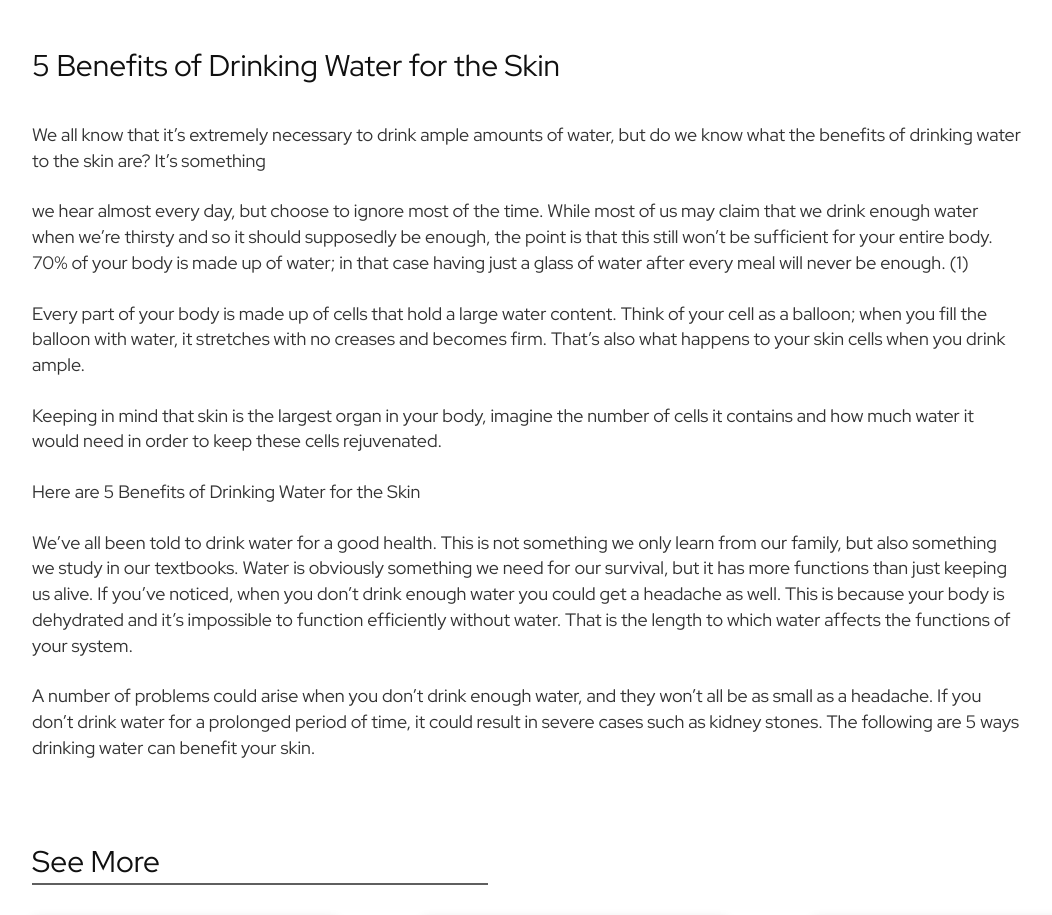
After one commit to amitpandey0107/cureskin, a PHP site: page /single-blog.html in a window 1280 px wide. The commit adds this page. Shown: the part 726-1641 px from the top of the page, without its empty margins (38-1090 px from the left). Run offline with PHP 8.4, Linux system fonts and the light colour scheme.

Commit message:
created single blog page

```diff
--- a/assets/css/style.css
+++ b/assets/css/style.css
@@ -928,3 +928,87 @@ BLOG
     font-weight: bold;
     text-transform: uppercase;
 }
+
+
+/* ==========================
+SINGLE BLOG PAGE
+============================ */
+.innerBlogWrap{
+    position: relative;
+}
+.innerBlogWrap .innerBlogImage{
+    margin-bottom: 50px;
+}
+.innerBlogWrap .innerBlogImage img{
+    height: 500px;
+    width: 100%;
+    object-fit: cover;
+    object-position: top;
+}
+.innerBlogWrap .titleblog {
+    font-family: 'Red Hat Display', sans-serif;
+    color: #101010;
+    margin-bottom: 40px;
+}
+.innerBlogWrap .contentBlog {
+    font-family: 'Red Hat Display', sans-serif;
+    font-size: 18px;
+    padding-right: 150px;
+}
+.innerBlogWrap .contentBlog p{
+    margin-bottom: 25px;
+}
+.blogseemore {
+    margin-top: 60px;
+}
+.blogseemore .moretitle {
+    font-family: 'Red Hat Display', sans-serif;
+    color: #101010;
+    margin-bottom: 40px;
+    position: relative;
+}
+.blogseemore .moretitle:after {
+    content: '';
+    background-color: #5F5F5F;
+    height: 2px;
+    width: 40%;
+    position: absolute;
+    bottom: -7px;
+    left: 0;
+}
+.blogboxv2{
+    min-height: 200px;
+    box-shadow: 0px 3px 12px -2px rgba(0,0,0,0.3);
+    width: 85%;
+    display: inline-block;
+    position: relative;
+}
+.blogboxv2 .blogImagev2 {
+
+}
+.blogboxv2 .blogImagev2 img{
+    height: 300px;
+    width: 100%;
+    object-fit: cover;
+    object-position: top;
+}
+.blogContentv2 .textCenterv2{
+    text-align: center;
+}
+.blogboxv2 .blogTextv2 {
+    text-align: left;
+    padding: 30px 20px;
+}
+.blogboxv2 .btitlev2 {
+    font-family: 'Noto Sans', sans-serif;
+    font-size: 18px;
+    font-weight: 300;
+    padding: 25px 10px;
+    position: absolute;
+    bottom: 0;
+    background: rgba(255,255,255,0.8);
+}
+.blogboxv2 p{
+    font-family: 'Noto Sans', sans-serif;
+    font-size: 16px;
+}
--- /dev/null
+++ b/single-blog.html
@@ -0,0 +1,207 @@
+<!DOCTYPE html>
+<html lang="en">
+
+<head>
+    <meta charset="UTF-8">
+    <meta name="viewport" content="width=device-width, initial-scale=1.0">
+    <meta http-equiv="X-UA-Compatible" content="ie=edge">
+    <meta name="description" content="Cureskin">
+    <meta name="keywords" content="Cureskin">
+    <meta name="author" content="Cureskin">
+    <title>Cureskin</title>
+
+    <link href="https://fonts.googleapis.com/css?family=Noto+Sans&display=swap" rel="stylesheet">
+    <link href="https://fonts.googleapis.com/css?family=Roboto:300,400,500,700,900&display=swap" rel="stylesheet">
+    <link href="https://fonts.googleapis.com/css?family=Red+Hat+Display&display=swap" rel="stylesheet">
+    <link rel="stylesheet" href="https://stackpath.bootstrapcdn.com/font-awesome/4.7.0/css/font-awesome.min.css">
+    <link rel="stylesheet" href="assets/bootstrap/css/bootstrap.min.css">
+    <link rel="stylesheet" href="assets/fontawesome/css/fontawesome.min.css">
+    <link rel="stylesheet" href="assets/OwlCarousel2/dist/assets/owl.carousel.min.css">
+    <link rel="stylesheet" href="assets/css/animate.min.css">
+    <link rel="stylesheet" href="assets/css/style.css">
+    <link rel="stylesheet" href="assets/css/responsive.css">
+
+    <script src="assets/js/jquery-1.11.3.min.js"></script>
+    <script src="assets/bootstrap/js/bootstrap.min.js"></script>
+    <script src="assets/OwlCarousel2/dist/owl.carousel.min.js"></script>
+    <script src="assets/js/wow.min.js"></script>
+    <script src="assets/js/script.js"></script>
+
+</head>
+
+<body>
+
+    <!-- =========================================
+    HEADER
+    ========================================== -->
+    <div class="topBackground"></div>
+    <header class="siteHeader">
+        <div class="container">
+            <div class="row">
+                <div class="col-sm-4 col-md-4 col-lg-4">
+                    <div class="siteLogo">
+                        <a href="javascript:;">
+                            <img src="assets/images/logo2x.png" alt="Cureskin Logo">
+                        </a>
+                    </div>
+                </div>
+                <div class="col-sm-8 col-md-8 col-lg-8">
+                    <nav class="topMenu">
+                        <ul class="mainMenu">
+                            <li class="menuItem"><a href="javascript:;">How we work</a></li>
+                            <li class="menuItem"><a href="javascript:;">Why us</a></li>
+                            <li class="menuItem"><a href="javascript:;">Reviews</a></li>
+                            <li class="menuItem"><a href="javascript:;">Try on whatsapp</a></li>
+                            <li class="menuItem download"><a href="javascript:;">Download app now</a></li>
+                        </ul>
+                    </nav>
+                </div>
+            </div>
+        </div>
+    </header>
+
+    <div class="space"></div>
+
+    <!-- =========================================
+    BLOG CONTENT
+    ========================================== -->
+    <section class="innerBlogWrap">
+        <div class="container">
+            <div class="row">
+                <div class="col-sm-12">
+                    <div class="innerBlogImage">
+                        <img src="assets/img/blogbig.png" alt="Blog Image">
+                    </div>
+                    <h2 class="titleblog">5 Benefits of Drinking Water for the Skin</h2>
+                    <div class="contentBlog">
+                        <p>We all know that it’s extremely necessary to drink ample amounts of water, but do we know
+                            what the benefits of drinking water to
+                            the skin are? It’s something </p>
+                        <p>we hear almost every day, but choose to ignore most of the time. While most of us may claim
+                            that we drink enough water when
+                            we’re thirsty and so it should supposedly be enough, the point is that this still won’t be
+                            sufficient for your entire body. 70% of your
+                            body is made up of water; in that case having just a glass of water after every meal will
+                            never be enough. (1)
+                        </p>
+                        <p>Every part of your body is made up of cells that hold a large water content. Think of your
+                            cell as a balloon; when you fill the balloon
+                            with water, it stretches with no creases and becomes firm. That’s also what happens to your
+                            skin cells when you drink ample.
+                        </p>
+                        <p>Keeping in mind that skin is the largest organ in your body, imagine the number of cells it
+                            contains and how much water it would
+                            need in order to keep these cells rejuvenated.
+                        </p>
+                        <p>Here are 5 Benefits of Drinking Water for the Skin
+                        </p>
+                        <p>We’ve all been told to drink water for a good health. This is not something we only learn
+                            from our family, but also something we
+                            study in our textbooks. Water is obviously something we need for our survival, but it has
+                            more functions than just keeping us alive.
+                            If you’ve noticed, when you don’t drink enough water you could get a headache as well. This
+                            is because your body is dehydrated
+                            and it’s impossible to function efficiently without water. That is the length to which water
+                            affects the functions of your system.
+                        </p>
+                        <p> A number of problems could arise when you don’t drink enough water, and they won’t all be as
+                            small as a headache. If you don’t
+                            drink water for a prolonged period of time, it could result in severe cases such as kidney
+                            stones. The following are 5 ways drinking
+                            water can benefit your skin. </p>
+                    </div>
+                </div>
+            </div>
+        </div>
+    </section>
+
+    <!-- =========================================
+    BLOG SEE MORE
+    ========================================== -->
+    <div class="blogseemore">
+        <div class="container">
+            <div class="row">
+                <div class="col-sm-12">
+                    <h2 class="moretitle">See More</h2>
+                </div>
+            </div>
+            <div class="row">
+                <div class="col-sm-4">
+                    <div class="blogboxv2">
+                        <div class="blogImagev2">
+                            <img src="assets/img/blog1-2x.png" alt="Blog ">
+                        </div>
+                        <h4 class="btitlev2">5 Benefits of Drinking Water for the Skin</h4>
+
+                    </div>
+                </div>
+
+                <div class="col-sm-4">
+                    <div class="blogboxv2">
+                        <div class="blogImagev2">
+                            <img src="assets/img/blog2-2x.png" alt="Blog ">
+                        </div>
+                        <h4 class="btitlev2">Reasons for Dandruff: 5 things you need to know</h4>
+
+                    </div>
+                </div>
+
+                <div class="col-sm-4">
+                    <div class="blogboxv2">
+                        <div class="blogImagev2">
+                            <img src="assets/img/blog3-2x.png" alt="Blog ">
+                        </div>
+                        <h4 class="btitlev2">What Causes Dark Spots On the face..</h4>
+
+                    </div>
+                </div>
+            </div>
+        </div>
+    </div>
+
+
+    <!-- =========================================
+    FOOTER
+    ========================================== -->
+    <footer class="sitefooter">
+        <div class="container">
+            <div class="row">
+                <div class="col-sm-12">
+                    <div class="footerwrap">
+                        <div class="footerlogowrap">
+                            <a href="javascript:;"><img src="assets/img/logofooter2x.png" alt=""></a>
+                        </div>
+                        <div class="footertxt">Feel better and more confident with CureSkin, your very own Skin and Hair
+                            Specialist. Download the app now!</div>
+                        <ul class="footerlink">
+                            <li>
+                                <a href="javascript:;">
+                                    <img src="assets/images/googlePlay2x.png" alt="Play Store">
+                                </a>
+                            </li>
+                            <li>
+                                <a href="javascript:;">
+                                    <img src="assets/images/appStore2x.png" alt="App Store">
+                                </a>
+                            </li>
+                            <li>
+                                <a href="javascript:;" class="downloadappnow">Download App Now</a>
+                            </li>
+                        </ul>
+                        <ul class="sociallink">
+                            <li><a href="javascript:;"><i class="fa fa-facebook-square"></i></a></li>
+                            <li><a href="javascript:;"><i class="fa fa-instagram"></i></a></li>
+                            <li><a href="javascript:;"><i class="fa fa-linkedin-square"></i></a></li>
+                            <li><a href="javascript:;"><i class="fa fa-twitter"></i></a></li>
+                        </ul>
+                    </div>
+                </div>
+            </div>
+        </div>
+    </footer>
+
+
+
+</body>
+
+</html>
```
Also changed, not shown: assets/img/BLOG LANDING PAGE.png (deleted), assets/img/BLOG LANDING PAGE@2x.png (deleted), assets/img/BLOGS.png (deleted), assets/img/Rectangle 73.png (added), 7 other files.
